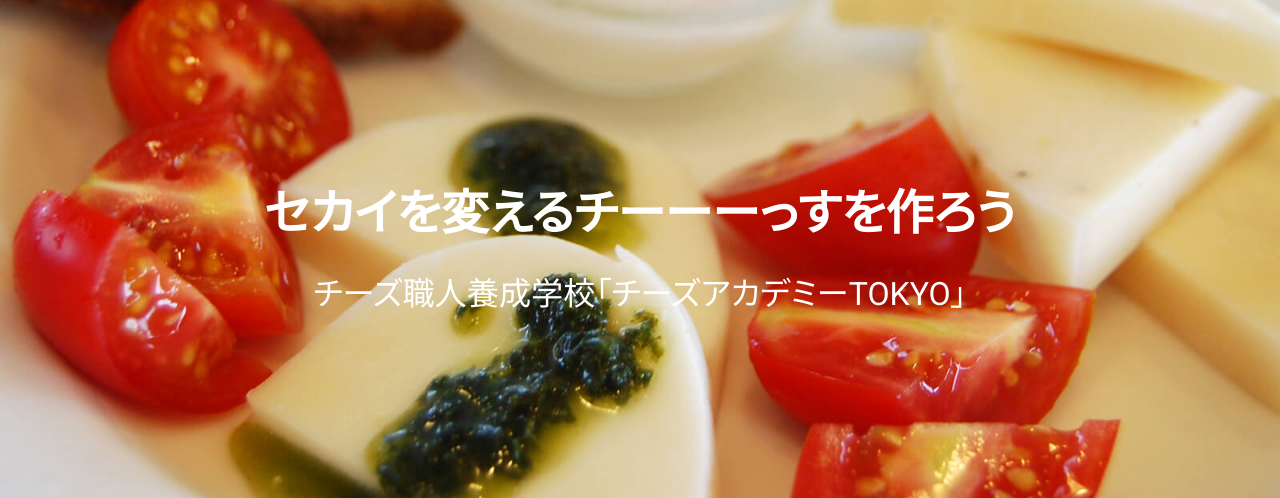
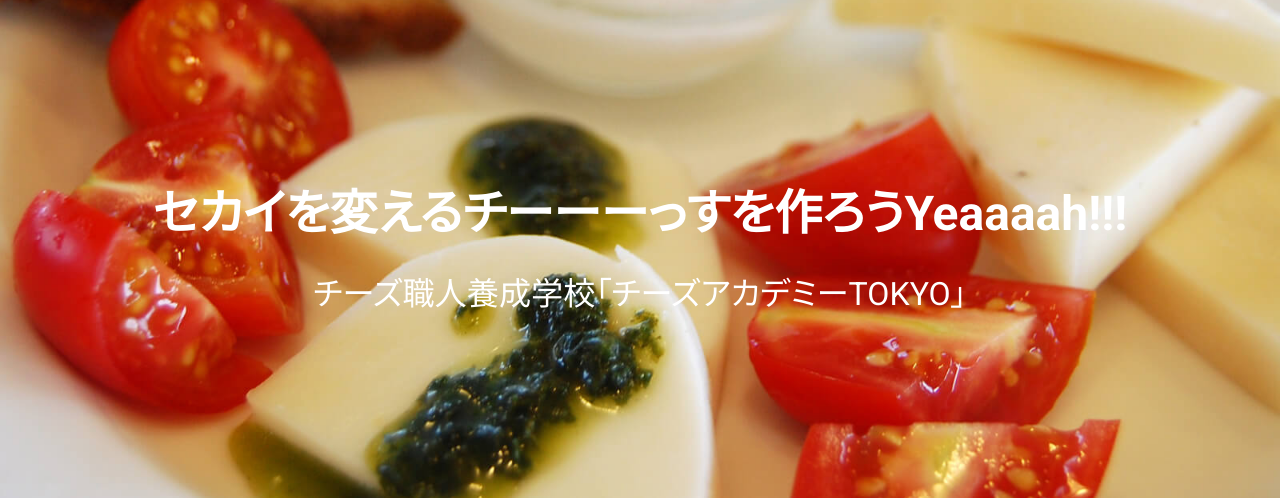
Before and after one commit to KosukeMatsuoka385/lab9-cheese, a plain HTML site: page index.html in a window 1280 px wide. Shown: the top 498 px of the page. Drawn offline with nearby package versions, Linux system fonts and the light colour scheme.

Commit message:
タイトル変えたのとYeah!を追加

```diff
--- a/index.html
+++ b/index.html
@@ -3,7 +3,7 @@
 <head>
 	<meta charset="UTF-8">
 	<meta name="viewport" content="width=device-width">
-	<title>チーズアカデミーTOKYO</title>
+	<title>どうも！チーズアカデミーTOKYO</title>
 	<link rel="stylesheet" href="https://cdnjs.cloudflare.com/ajax/libs/font-awesome/4.7.0/css/font-awesome.min.css">
 	<link href="https://fonts.googleapis.com/css?family=Roboto:300,400,500,700" rel="stylesheet">
 	<link rel="stylesheet" href="css/reset.css">
@@ -16,7 +16,7 @@
 
 	<!-- main visual -->
 	<div class="main-visual">
-		<h1 class="site-title">セカイを変えるチーーーっすを作ろう
+		<h1 class="site-title">セカイを変えるチーーーっすを作ろうYeaaaah!!!
 		<span class="site-title__mid">チーズ職人養成学校「チーズアカデミーTOKYO」</span></h1>
 	</div>
 
```
